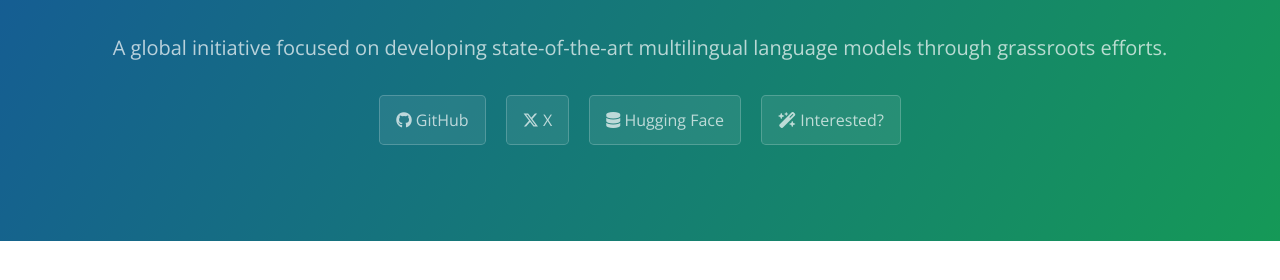
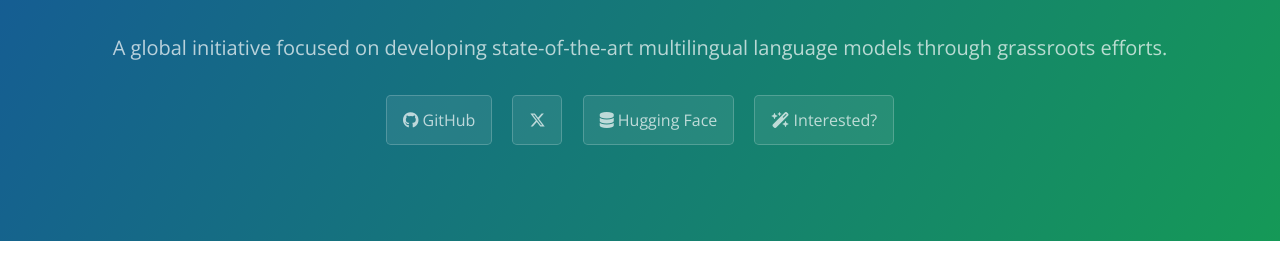
Before and after one commit to grassroots-science/grassroots-science.github.io, a Jekyll site: the page built from index.md, in a window 1280 px wide. Shown: the part 268-548 px from the top of the page. Built offline with Jekyll 4.4.1, drawn with Linux system fonts in a browser that asks for light colours.

Commit message:
Update default.html

```diff
--- a/_layouts/default.html
+++ b/_layouts/default.html
@@ -23,7 +23,7 @@
       <h1 class="project-name">{{ page.title | default: site.title | default: site.github.repository_name }}</h1>
       <h2 class="project-tagline">{{ page.description | default: site.description | default: site.github.project_tagline }}</h2>
       <a href="{{ site.github_link }}" class="btn"><i class='fa-brands fa-github'></i> GitHub</a>
-      <a href="{{ site.x_link }}" class="btn"><i class='fa-brands fa-x-twitter'></i> X</a>
+      <a href="{{ site.x_link }}" class="btn"><i class='fa-brands fa-x-twitter'></i></a>
       <a href="{{ site.hf_link }}" class="btn"><i class='fa fa-database'></i> Hugging Face</a>
       <a href="https://forms.gle/i8mG999yRbznK8JE9" class="btn"><i class='fa-solid fa-wand-magic-sparkles'></i> Interested?</a>
 
```
